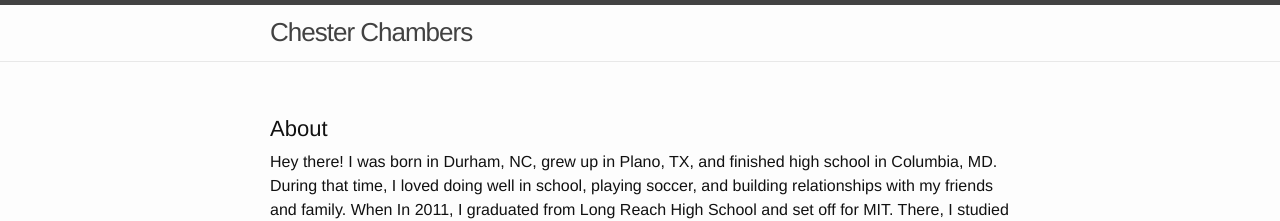
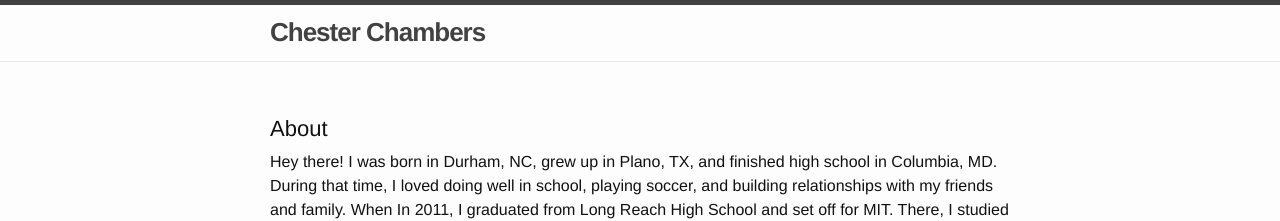
Before and after one commit to cc4033/cv, a Jekyll site: the page built from docs/index.md, in a window 1280 px wide. Shown: the top 221 px of the page. Built offline with Jekyll 4.4.1, drawn with Linux system fonts in a browser that asks for light colours.

Commit message:
Update header.html

```diff
--- a/docs/_includes/header.html
+++ b/docs/_includes/header.html
@@ -4,7 +4,7 @@
     {% assign default_paths = site.pages | map: "path" %}
     {% assign page_paths = site.header_pages | default: default_paths %}
     <!-- changed from a to h2 -->
-    <strong><h1 class="site-title">{{ site.title | escape }}</h1></strong>
+    <h1 class="site-title"><strong>{{ site.title | escape }}</strong></h1>
 
     {% if page_paths %}
       <nav class="site-nav">
```
